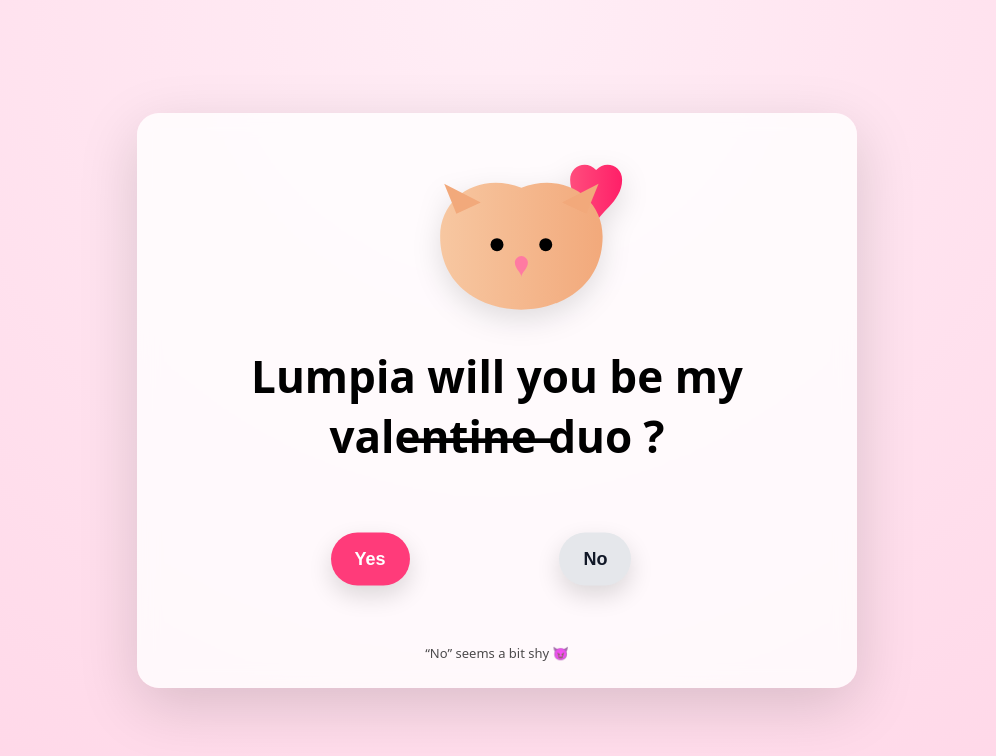
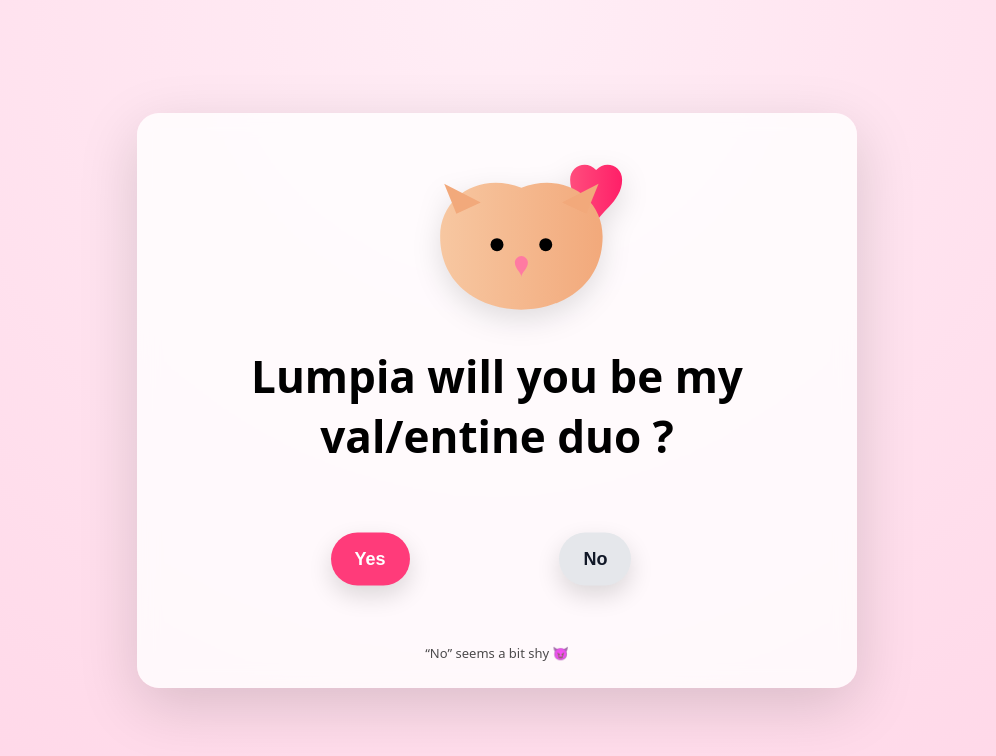
Before and after one commit to CxiiPandii/funnyval, a plain HTML site: page index.html in a window 1280 px wide. Shown: the whole page, without its empty margins (143-1139 px from the left). Drawn offline with nearby package versions, Linux system fonts and the light colour scheme.

Commit message:
Fix HTML encoding issues in index.html

```diff
--- a/index.html
+++ b/index.html
@@ -171,7 +171,7 @@
             fill="#ff7aa2"/>
     </svg>
 
-    <h1>Lumpia will you be my vale̶n̶t̶i̶n̶e̶  duo ?</h1>
+    <h1>Lumpia will you be my val/entine duo ?</h1>
 
     <section class="button-zone" id="zone">
       <button id="yesBtn">Yes</button>
```
